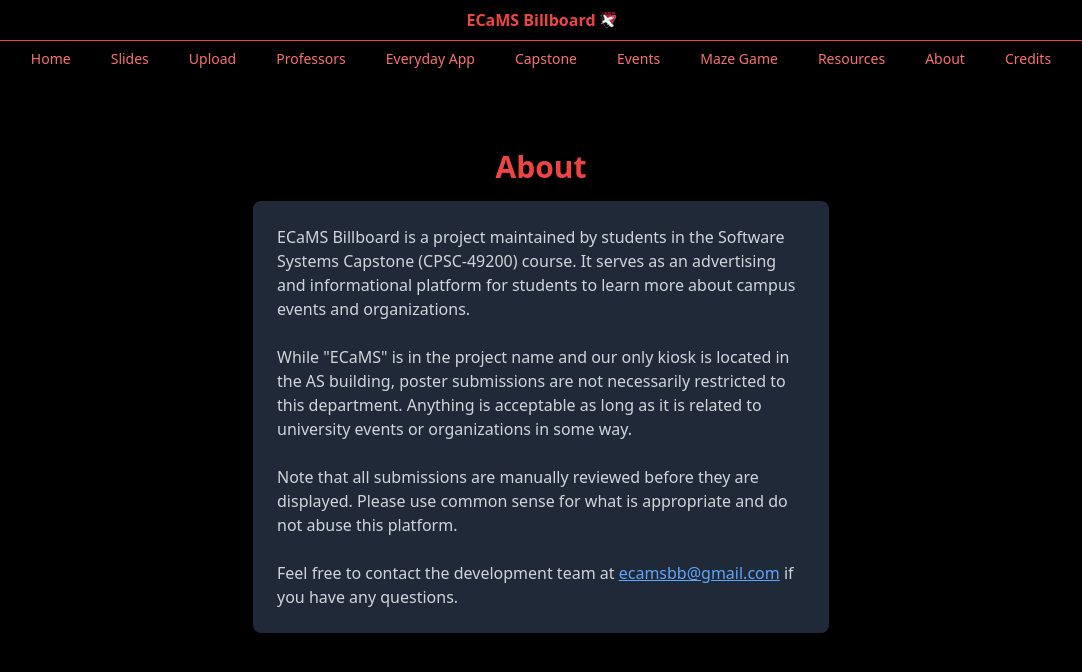
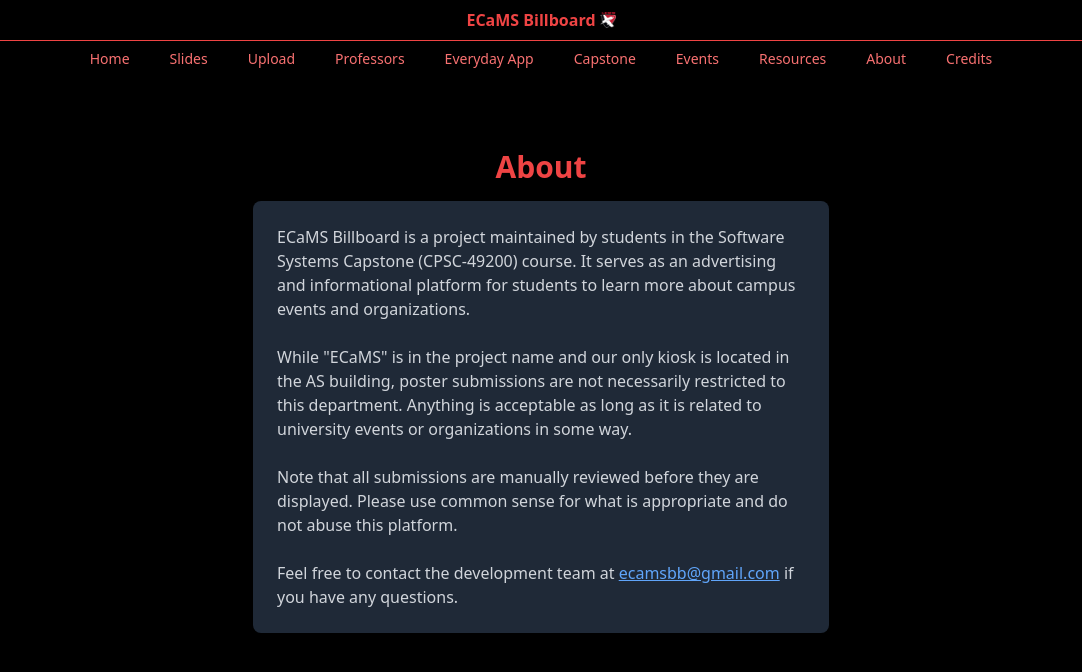
Before and after one commit to ECaMS-Billboard/ecams-billboard, a React (Create React App) app: page /about in a window 1280 px wide. Shown: the top 672 px of the page, without its empty margins (99-1181 px from the left). Built offline with nearby package versions, Linux system fonts and the light colour scheme; the HTML template or start-up script is replaced by a standard one.

Commit message:
Mazegame not on header

```diff
--- a/src/components/Navigationbar.js
+++ b/src/components/Navigationbar.js
@@ -9,7 +9,6 @@ const navItems = [
   { name: 'Everyday App', path: '/everydayapp' },
   { name: 'Capstone', path: '/capstoneproducts' },
   { name: 'Events', path: '/events' },
-  { name: 'Maze Game', path: '/mazegame' },
   { name: 'Resources', path: '/resources' },
   { name: 'About', path: '/about' },
   { name: 'Credits', path: '/credits' },
```
